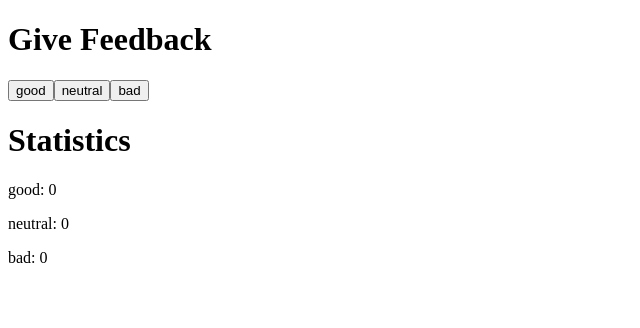
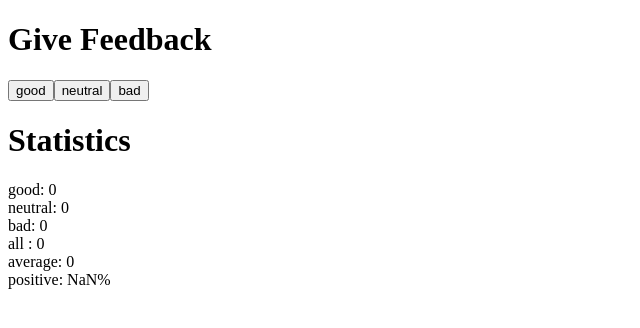
Before and after one commit to rogeonee/fullstackweb, a React (Create React App) app in the folder part1/unicafe/: page / in a window 1280 px wide. Shown: the top 328 px of the page, without its empty margins (0-640 px from the left). Built offline with nearby package versions, Linux system fonts and the light colour scheme.

Commit message:
Done ex 1.7

```diff
--- a/part1/unicafe/src/App.js
+++ b/part1/unicafe/src/App.js
@@ -10,6 +10,14 @@ const App = () => {
   const handleBad = () => setBad(bad + 1)
   const handleNeutral = () => setNeutral(neutral + 1)
 
+  const all = good + neutral + bad
+
+  let avg = 0
+  if(good !== 0 || neutral !== 0 || bad !== 0) {
+    avg = (good * 1 + neutral * 0 + bad * -1) / all
+  }
+
+
   return (
     <div>
       <Header text="Give Feedback"/>
@@ -18,9 +26,12 @@ const App = () => {
       <Button text="bad" onClick={handleBad}/>
 
       <Header text="Statistics"/>
-      <p>good: {good}</p>
-      <p>neutral: {neutral}</p>
-      <p>bad: {bad}</p>
+      <div>good: {good}</div>
+      <div>neutral: {neutral}</div>
+      <div>bad: {bad}</div>
+      <div>all : {all}</div>
+      <div>average: {avg}</div>
+      <div>positive: {good / all * 100}%</div>
     </div>
   )
 }
```
